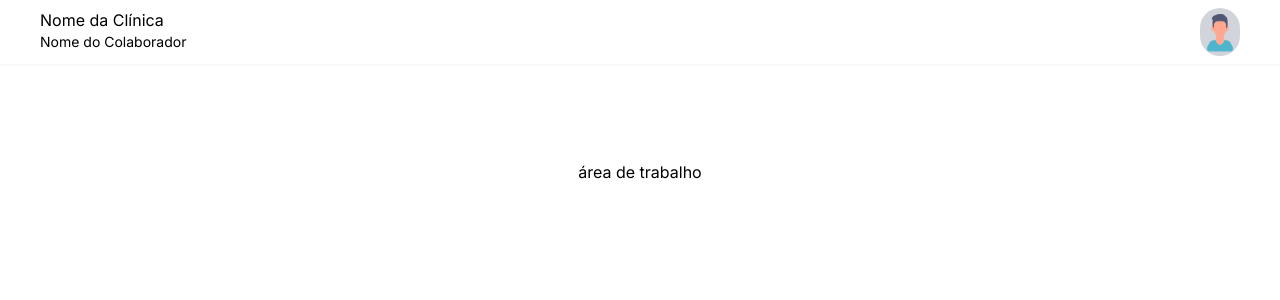
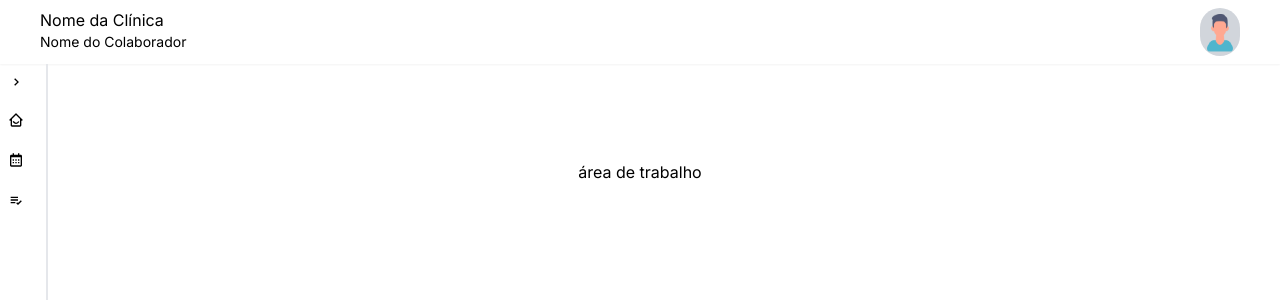
Before and after one commit to vinnidias/desafio-advice-health, a Next.js app: page / in a window 1280 px wide. Shown: the top 300 px of the page. Built offline with nearby package versions, Linux system fonts and the light colour scheme.

Commit message:
sidemenu created

```diff
--- a/src/app/layout.tsx
+++ b/src/app/layout.tsx
@@ -2,6 +2,7 @@ import { Navbar } from "@/components/Navbar";
 import "./globals.css";
 import type { Metadata } from "next";
 import { Inter } from "next/font/google";
+import { SideMenu } from "@/components/SideMenu";
 
 const inter = Inter({ subsets: ["latin"] });
 
@@ -19,6 +20,7 @@ export default function RootLayout({
     <html lang="ptbr">
       <body className={inter.className}>
         <Navbar />
+        <SideMenu />
         {children}
       </body>
     </html>
--- /dev/null
+++ b/src/components/SideMenu.tsx
@@ -0,0 +1,55 @@
+"use client";
+import Link from "next/link";
+import { useState } from "react";
+import {
+  BiChevronRight,
+  BiChevronLeft,
+  BiCalendar,
+  BiHomeSmile,
+  BiListCheck,
+} from "react-icons/bi";
+
+export const SideMenu = () => {
+  const [isOpen, setIsOpen] = useState(false);
+  const linkList = [
+    {
+      name: "Área de Trabalho",
+      href: "/",
+      icon: <BiHomeSmile />,
+    },
+    {
+      name: "Agendamento",
+      href: "/scheduling",
+      icon: <BiCalendar />,
+    },
+    {
+      name: "Consultas",
+      href: "/consultations",
+      icon: <BiListCheck />,
+    },
+  ];
+
+  return (
+    <aside
+      className={`absolute left-0 top-[8vh] flex-col justify-center items-center h-screen ${
+        isOpen ? "w-36" : "w-12"
+      }  border-r-2 pl-2 ease-linear pt-2`}
+    >
+      <button onClick={() => setIsOpen(!isOpen)}>
+        {isOpen ? <BiChevronLeft /> : <BiChevronRight />}
+      </button>
+      <ul className="flex flex-col justify-between items-start h-24 gap-6 text-center mt-4">
+        {linkList.map((link, index) => (
+          <li key={index} className="flex">
+            <Link
+              href={link.href}
+              className=" flex gap-3 ease-in-out hover:text-blue-300 "
+            >
+              {link.icon} <span className="text-xs">{isOpen && link.name}</span>
+            </Link>
+          </li>
+        ))}
+      </ul>
+    </aside>
+  );
+};
```
